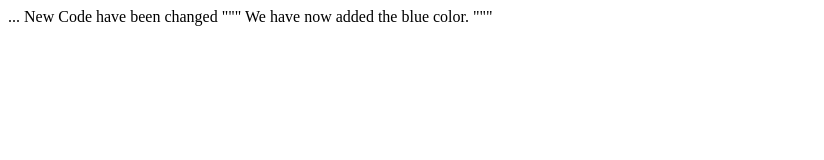
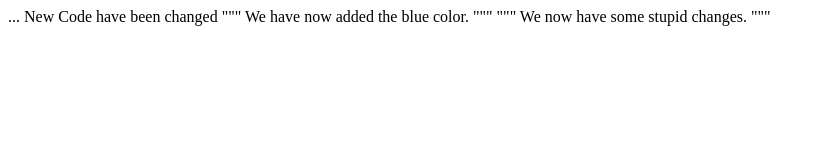
Before and after one commit to VishwaroopShah/tutorials, a plain HTML site: page index.html in a window 1280 px wide. Shown: the whole page, without its empty margins (0-824 px from the left). Drawn offline with Linux system fonts and the light colour scheme.

Commit message:
My name is kevin and I am dumb

```diff
--- a/index.html
+++ b/index.html
@@ -8,11 +8,11 @@ New Code have been changed
 
 
 """
+We have now added the blue color.
+"""
 
-We have now added the blue color.
-
-
-
+"""
+We now have some stupid changes.
 """
 
 
```
